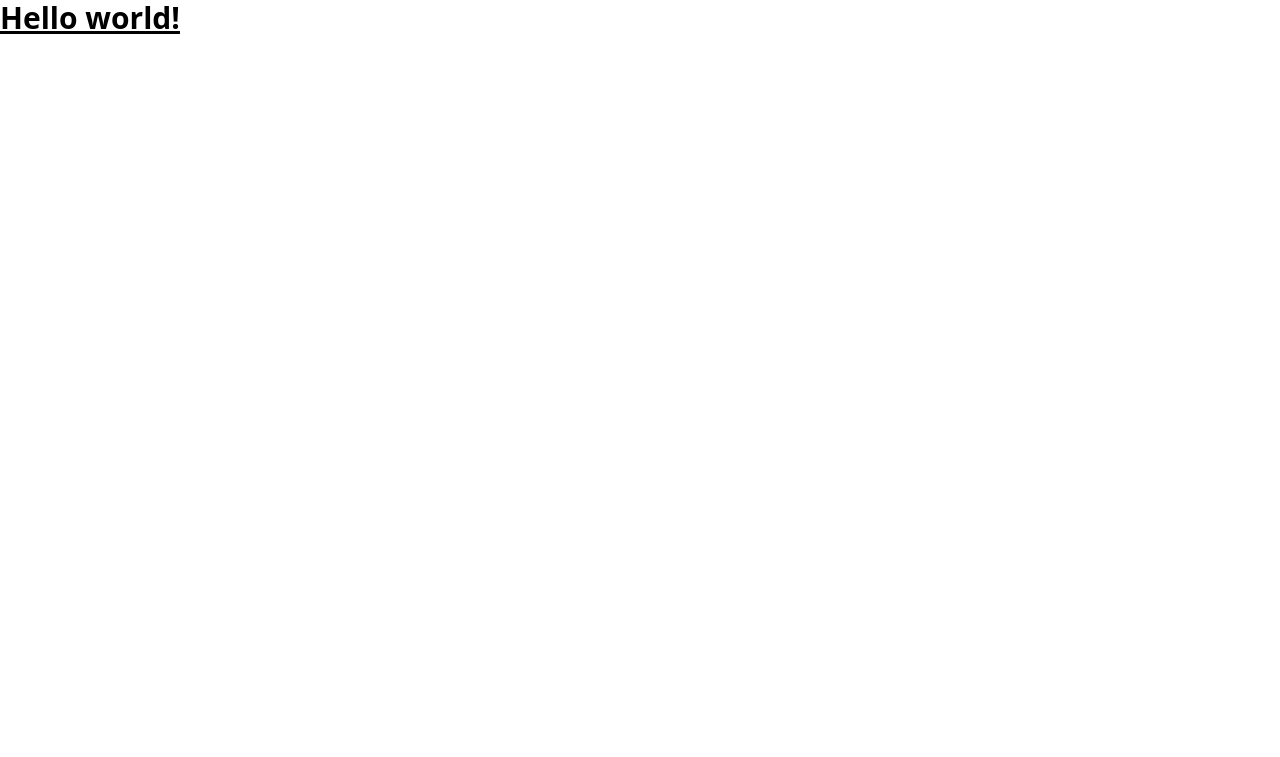
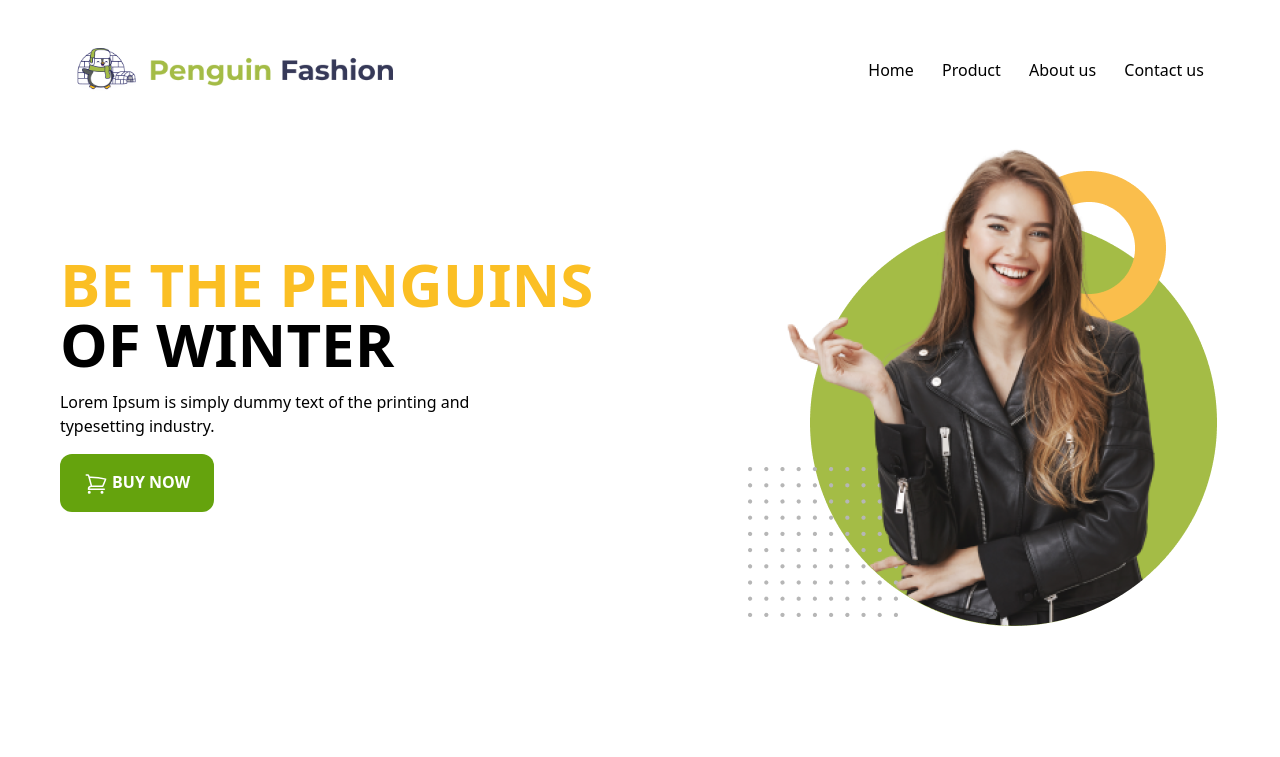
Before and after one commit to imam0321/penguin_fashion, a plain HTML site: page index.html in a window 1280 px wide. Drawn offline with nearby package versions, Linux system fonts and the light colour scheme.

Commit message:
added navigetion

```diff
--- a/index.html
+++ b/index.html
@@ -1,27 +1,74 @@
-<!doctype html>
+<!DOCTYPE html>
 <html>
   <head>
-  <meta charset="UTF-8">
-  <meta name="viewport" content="width=device-width, initial-scale=1.0">
-  <title>
-
-  </title>
+    <meta charset="UTF-8" />
+    <meta name="viewport" content="width=device-width, initial-scale=1.0" />
+    <title>Penguin Fashion</title>
+    <!-- tailwind links  -->
     <script src="https://cdn.tailwindcss.com"></script>
     <script>
       tailwind.config = {
         theme: {
           extend: {
             colors: {
-            clifford: '#da373d',
-          }
-        }
-      }
-    }
+              clifford: "#da373d",
+            },
+          },
+        },
+      };
     </script>
   </head>
   <body>
-  <h1 class="text-3xl font-bold underline">
-    Hello world!
+    <header class="bg-Stone-300">
+      <nav class="container mx-auto py-12 flex items-center justify-around">
+        <div class="w-1/2">
+          <img class="w-1/2" src="images/logo.png" alt="" />
+        </div>
+        <div class="space-x-6">
+          <a href="">Home</a>
+          <a href="">Product</a>
+          <a href="">About us</a>
+          <a href="">Contact us</a>
+        </div>
+      </nav>
+
+      <section
+        class="container mx-auto px-10 sm:px-0 sm:flex items-center justify-around pb-32"
+      >
+        <div class="space-y-4">
+          <h1 class="text-4xl sm:text-6xl uppercase font-bold">
+            <span class="text-amber-400">Be the Penguins</span>
+            <br />
+            <span>of Winter</span>
           </h1>
+          <p class="sm:w-9/12">
+            Lorem Ipsum is simply dummy text of the printing and typesetting
+            industry.
+          </p>
+          <button
+            class="px-6 py-4 bg-lime-600 rounded-xl text-white font-semibold"
+          >
+            <svg
+              xmlns="http://www.w3.org/2000/svg"
+              fill="none"
+              viewBox="0 0 24 24"
+              stroke-width="1.5"
+              stroke="currentColor"
+              class="w-6 h-6 inline"
+            >
+              <path
+                stroke-linecap="round"
+                stroke-linejoin="round"
+                d="M2.25 3h1.386c.51 0 .955.343 1.087.835l.383 1.437M7.5 14.25a3 3 0 00-3 3h15.75m-12.75-3h11.218c1.121-2.3 2.1-4.684 2.924-7.138a60.114 60.114 0 00-16.536-1.84M7.5 14.25L5.106 5.272M6 20.25a.75.75 0 11-1.5 0 .75.75 0 011.5 0zm12.75 0a.75.75 0 11-1.5 0 .75.75 0 011.5 0z"
+              />
+            </svg>
+            BUY NOW
+          </button>
+        </div>
+        <div class="pt-10 sm:pt-0">
+          <img class="w-4/5/12 sm:w-full" src="images/model.png" alt="" />
+        </div>
+      </section>
+    </header>
   </body>
 </html>
```
Also changed, not shown: tailwind.config.js (added, +7 -0 lines). Lines whose indentation alone changed are shown as unchanged.
